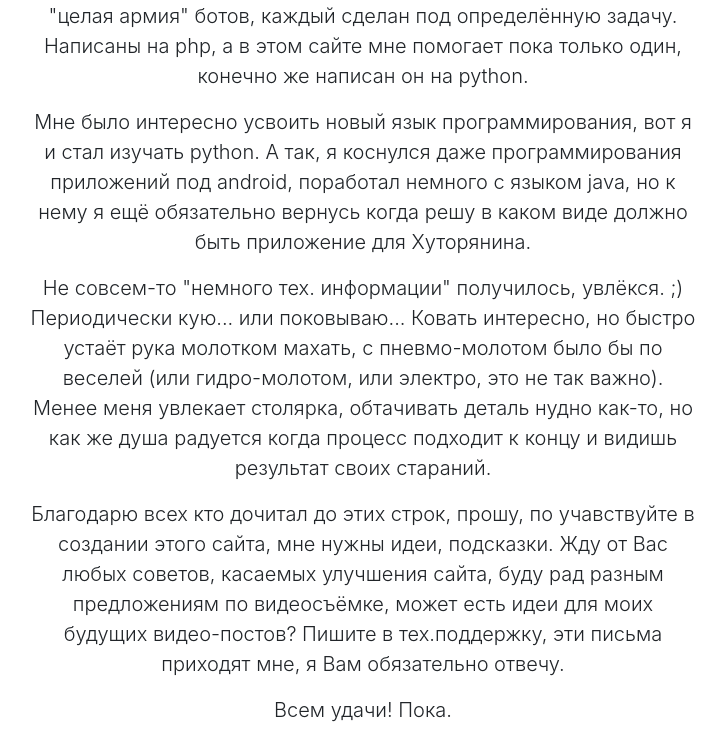
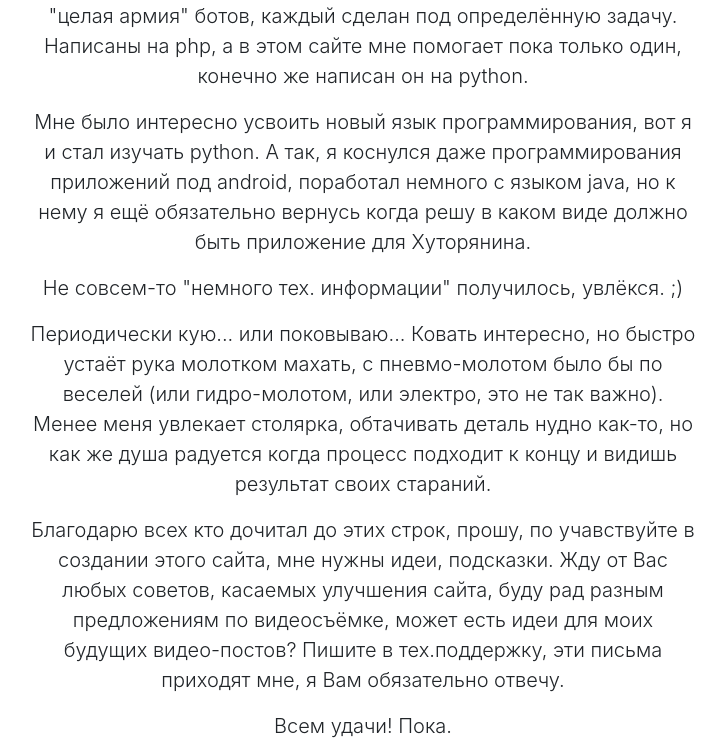
Before and after one commit to ogneyar/Hutoryanin, a Django app: page / in a window 1280 px wide. Shown: the part 1927-2666 px from the top of the page, without its empty margins (277-1003 px from the left). Run offline with Django 3.2, Linux system fonts and the light colour scheme; some libraries are stand-ins or nearby versions.

Commit message:
Add files via upload

```diff
--- a/web/templates/index.html
+++ b/web/templates/index.html
@@ -39,14 +39,25 @@
   <h3 class="font-italic">Немного о себе.</h3>
 
   <p class="lead">Здравствуйте все! Я блогер, ютубер ХуторянинЪ. </p>
+
   <p class="lead">Программист по образованию, по специальности, а уже кузнец по случайности, немного столяр, математик и немного певец. Славянин, наречён Весътой именем Огънеяръ. Друзья и близкие так и зовут - Огнеяр, в миру Михаил (Яковлев Михаил Валерьевич). Сын Валерия и Ольги (Звенирады), внук Сергея и Томары, а так же Леонида и Татьяны. Слава Роду! Слава наша - Богам и Предкам! </p>
+
   <p class="lead">Трудился я во многих сферах, по специальности кстати никогда - это хобби, был грущиком, кладовщиком, зав.складом, мастером по установке спутникового оборудования, инженером-ремонтником холодильного оборудования, инженером пекарни, а сейчас охранник и вольный блогер ютуб-канала.</p>
+
   <p class="lead">Этот сайт я сделал сам. Конечно ничего особого в нём нет, он прост, но он тем самым меня и привлекает, а что-либо добавить всегда можно и тем более я это планирую делать, но постепенно и надеюсь с Вашей помощю, совету всегда рад.</p>
+
   <p class="lead">Немного технической информации касаемой сайта (если кому интересно): это мой третий сайт, он написан на python 3, фреймворк django, css стили с bootstrap'а, хостинг на heroku. Первый свой сайт писал сам, без фреймворка, на php, css'ки тоже сам прописывал и знаете что, устал, это просто жесть. <a href="https://prizmarket.ru" target="_blank">Вот он</a>, посмотрите. Второй сайт это практически его копия, только расцветку сменил, <a href="https://7yanika-rostov.ru" target="_blank">вот и он</a>, сравните.</p>
+
   <p class="lead">В работе сайтов использую телеграм-ботов, они очень помогают в решении разных задач. В первом сайте используется вообще "целая армия" ботов, каждый сделан под определённую задачу. Написаны на php, а в этом сайте мне помогает пока только один, конечно же написан он на python.</p>
+
   <p class="lead">Мне было интересно усвоить новый язык программирования, вот я и стал изучать python. А так, я коснулся даже программирования приложений под android, поработал немного с языком java, но к нему я ещё обязательно вернусь когда решу в каком виде должно быть приложение для Хуторянина.</p>
-  <p class="lead">Не совсем-то "немного тех. информации" получилось, увлёкся. ;) Периодически кую... или поковываю... Ковать интересно, но быстро устаёт рука молотком махать, с пневмо-молотом было бы по веселей (или гидро-молотом, или электро, это не так важно). Менее меня увлекает столярка, обтачивать деталь нудно как-то, но как же душа радуется когда процесс подходит к концу и видишь результат своих стараний.</p>
+
+  <p class="lead">Не совсем-то "немного тех. информации" получилось, увлёкся. ;)</p>
+
+  <p class="lead">Периодически кую... или поковываю... Ковать интересно, но быстро устаёт рука молотком махать, с пневмо-молотом было бы по веселей (или гидро-молотом, или электро, это не так важно). Менее меня увлекает столярка, обтачивать деталь нудно как-то, но как же душа радуется когда процесс подходит к концу и видишь результат своих стараний.</p>
+
   <p class="lead">Благодарю всех кто дочитал до этих строк, прошу, по учавствуйте в создании этого сайта, мне нужны идеи, подсказки. Жду от Вас любых советов, касаемых улучшения сайта, буду рад разным предложениям по видеосъёмке, может есть идеи для моих будущих видео-постов? Пишите в тех.поддержку, эти письма приходят мне, я Вам обязательно отвечу.</p>
+
   <p class="lead">Всем удачи! Пока.</p>
 
 </div>
```
